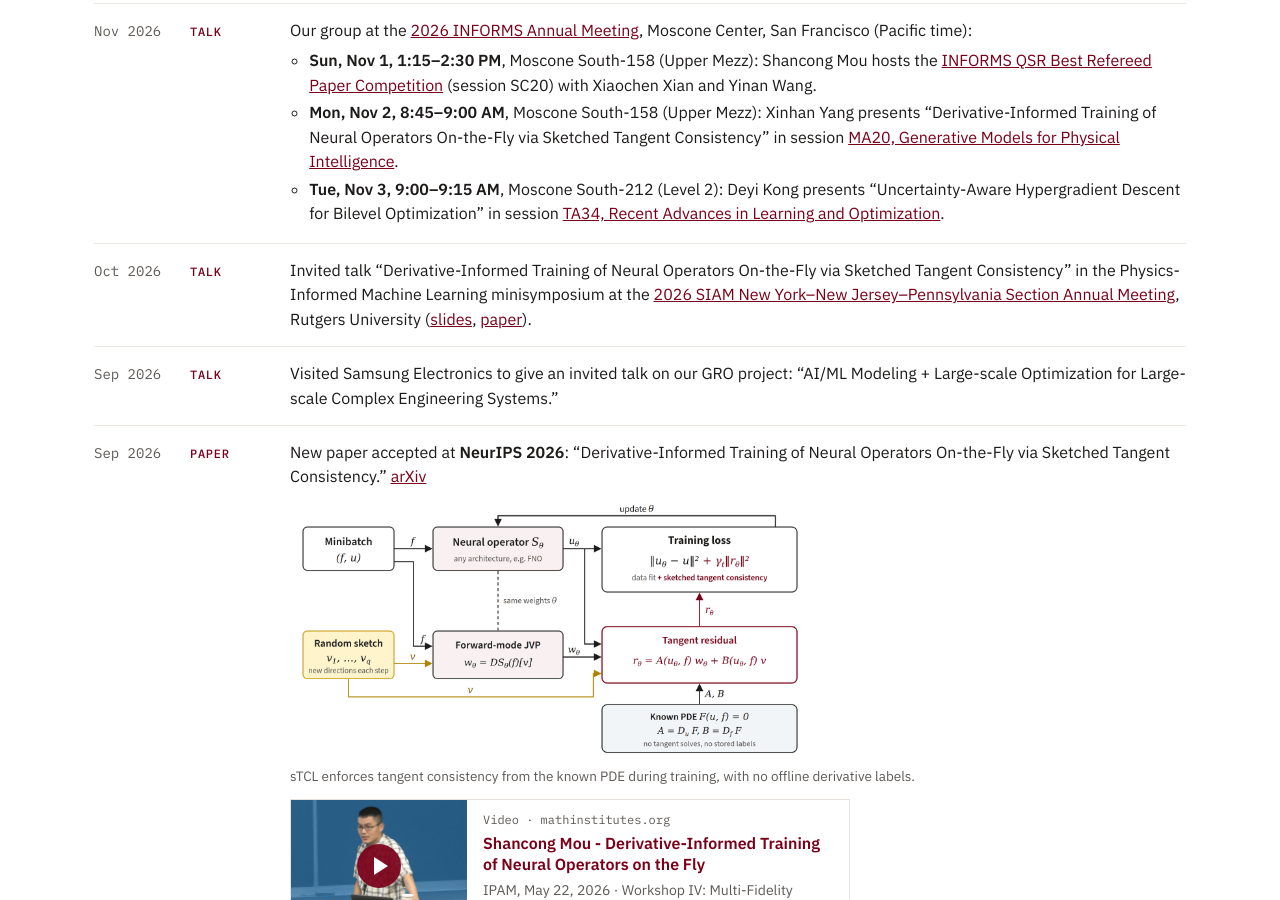
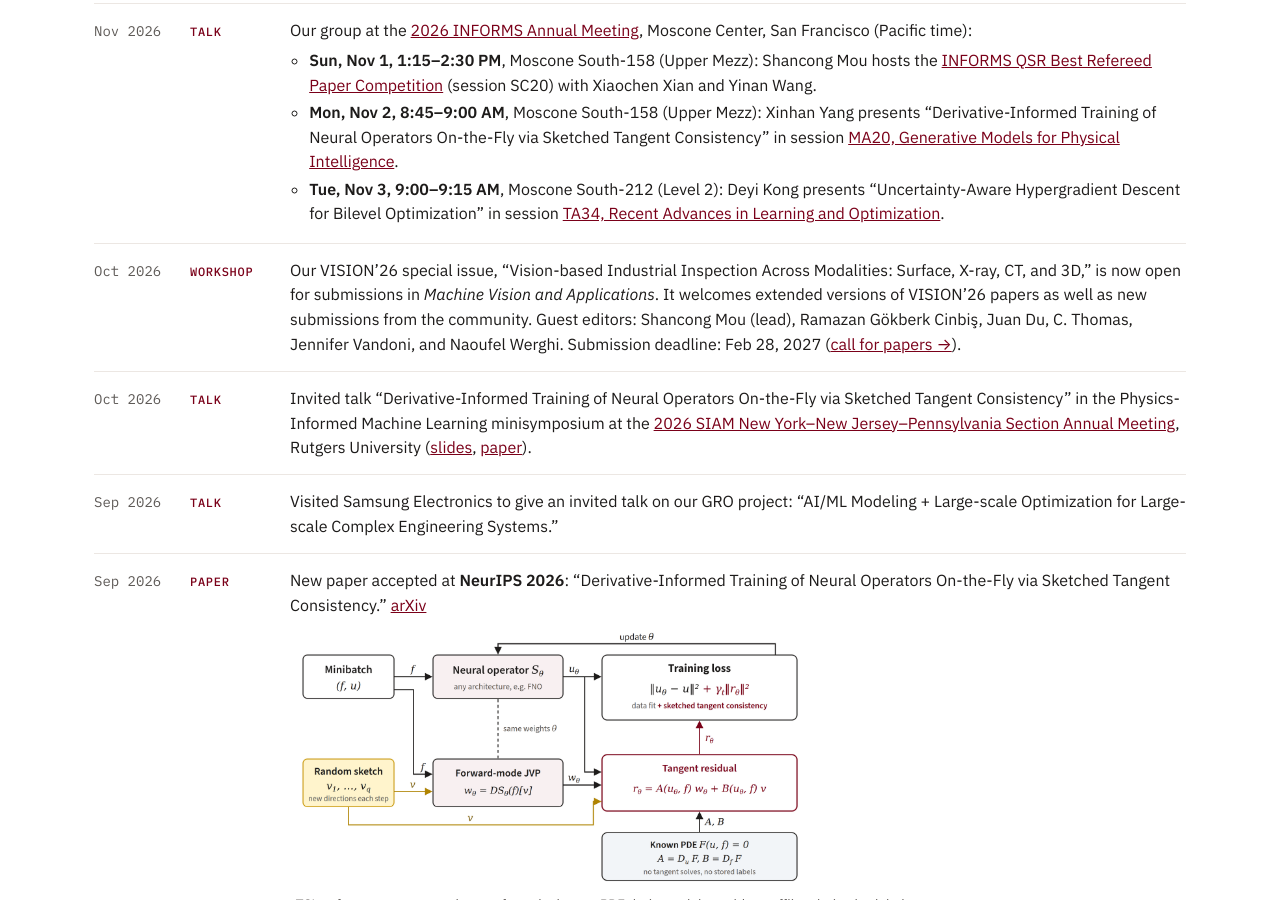
Before and after one commit to Mou-group-UMN/mou-group-umn.github.io, a Jekyll site: the page built from index.html, in a window 1280 px wide and 900 px high, scrolled down 1256 px. Built offline with Jekyll 4.4.1, drawn with Linux system fonts in a browser that asks for light colours.

Commit message:
News: VISION'26 special issue in Machine Vision and Applications is open for submissions
Co-Authored-By: Claude Opus 5.5 <noreply@anthropic.com>
Claude-Session: https://claude.ai/code/session_01XBj4b1asWe9EJC5WfSpYSG

```diff
--- a/_data/news.yml
+++ b/_data/news.yml
@@ -8,6 +8,9 @@
 - date: Nov 2026   # INFORMS 2026 Annual Meeting, Nov 1-4; times from the INFORMS program (Sean, 2026-10-28)
   type: Talk
   text: 'Our group at the <a href="https://meetings.informs.org/wordpress/annual/">2026 INFORMS Annual Meeting</a>, Moscone Center, San Francisco (Pacific time):<ul><li><strong>Sun, Nov 1, 1:15–2:30 PM</strong>, Moscone South-158 (Upper Mezz): Shancong Mou hosts the <a href="https://submissions.mirasmart.com/InformsAnnual2026/Itinerary/EventDetail.aspx?evt=165">INFORMS QSR Best Refereed Paper Competition</a> (session SC20) with Xiaochen Xian and Yinan Wang.</li><li><strong>Mon, Nov 2, 8:45–9:00 AM</strong>, Moscone South-158 (Upper Mezz): Xinhan Yang presents “Derivative-Informed Training of Neural Operators On-the-Fly via Sketched Tangent Consistency” in session <a href="https://submissions.mirasmart.com/InformsAnnual2026/Itinerary/EventDetail.aspx?evt=542">MA20, Generative Models for Physical Intelligence</a>.</li><li><strong>Tue, Nov 3, 9:00–9:15 AM</strong>, Moscone South-212 (Level 2): Deyi Kong presents “Uncertainty-Aware Hypergradient Descent for Bilevel Optimization” in session <a href="https://submissions.mirasmart.com/InformsAnnual2026/Itinerary/EventDetail.aspx?evt=500">TA34, Recent Advances in Learning and Optimization</a>.</li></ul>'
+- date: Oct 2026
+  type: Workshop
+  text: 'Our VISION’26 special issue, “Vision-based Industrial Inspection Across Modalities: Surface, X-ray, CT, and 3D,” is now open for submissions in <em>Machine Vision and Applications</em>. It welcomes extended versions of VISION’26 papers as well as new submissions from the community. Guest editors: Shancong Mou (lead), Ramazan Gökberk Cinbiş, Juan Du, C. Thomas, Jennifer Vandoni, and Naoufel Werghi. Submission deadline: Feb 28, 2027 (<a href="https://link.springer.com/collections/aibjdhfeja">call for papers →</a>).'
 - date: Oct 2026
   type: Talk
   text: 'Invited talk “Derivative-Informed Training of Neural Operators On-the-Fly via Sketched Tangent Consistency” in the Physics-Informed Machine Learning minisymposium at the <a href="https://siamnnp2026.sciencesconf.org">2026 SIAM New York–New Jersey–Pennsylvania Section Annual Meeting</a>, Rutgers University (<a href="/assets/talks/2026-10-siam-nnp-stcl-slides.pdf">slides</a>, <a href="https://arxiv.org/abs/2609.32797">paper</a>).'
```
